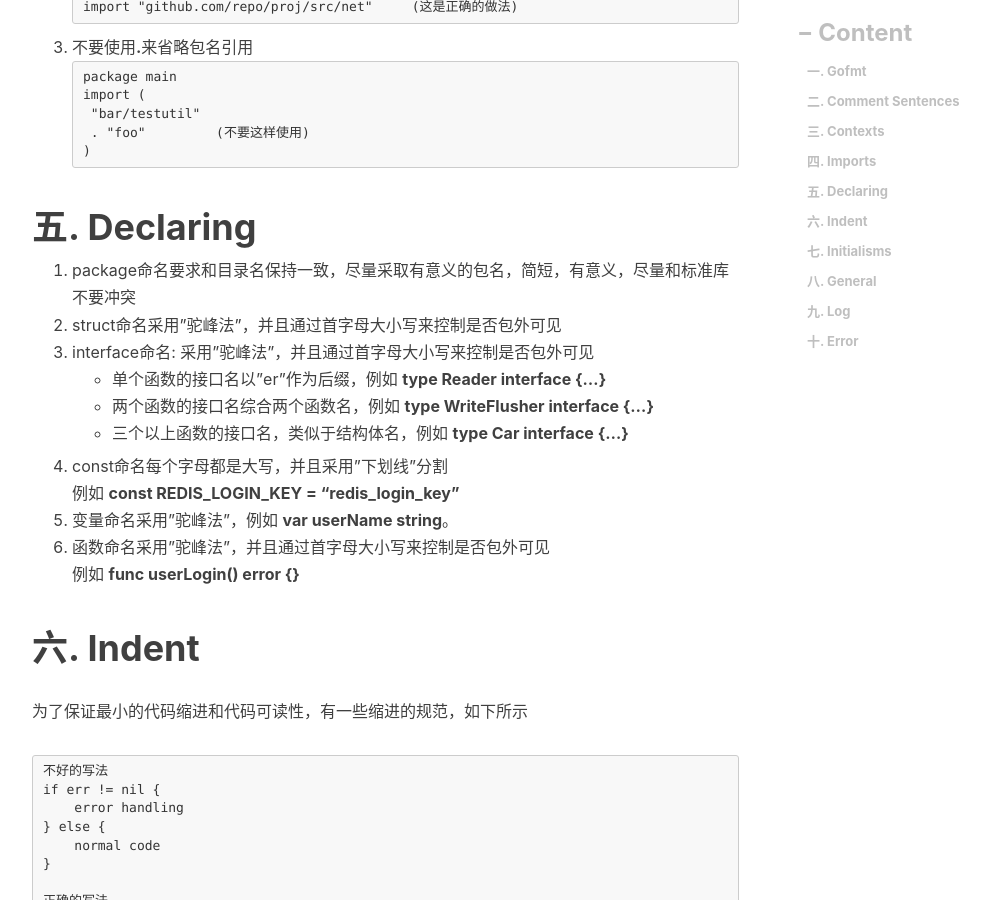
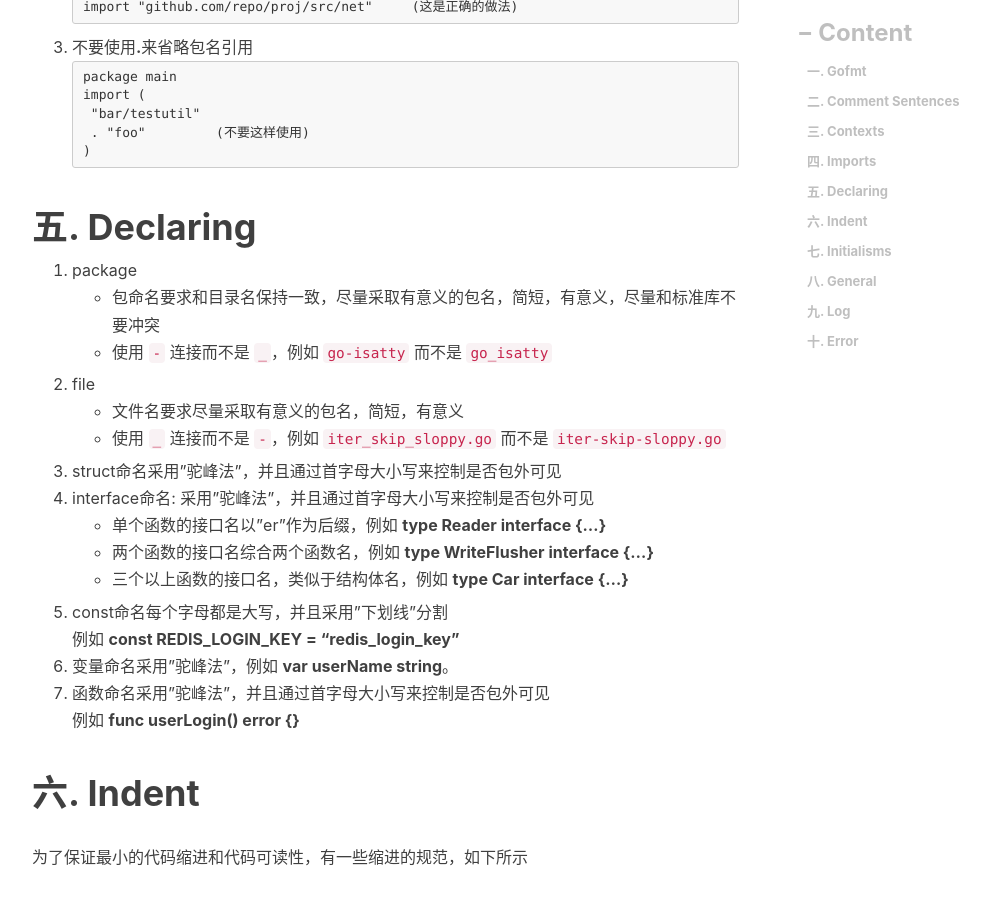
Before and after one commit to engru/chenguolin.github.io, a Jekyll site: the page built from _posts/2018-07-03-【Go-4】Go语言编码规范.md, in a window 1280 px wide and 900 px high, scrolled down 1824 px. Shown: the whole window, without its empty margins (233-1223 px from the left). Built offline with Jekyll 4.4.1, drawn with Linux system fonts in a browser that asks for light colours; nearby versions of some CDN libraries; comment, search, counter and statistics services are not loaded.

Commit message:
Update 2018-07-03-【Go-4】Go语言编码规范.md

````diff
--- a/_posts/2018-07-03-【Go-4】Go语言编码规范.md
+++ b/_posts/2018-07-03-【Go-4】Go语言编码规范.md
@@ -69,16 +69,21 @@ import (
 ```
 
 # 五. Declaring
-1. package命名要求和目录名保持一致，尽量采取有意义的包名，简短，有意义，尽量和标准库不要冲突
-2. struct命名采用"驼峰法"，并且通过首字母大小写来控制是否包外可见
-3. interface命名: 采用"驼峰法"，并且通过首字母大小写来控制是否包外可见
+1. package
+    * 包命名要求和目录名保持一致，尽量采取有意义的包名，简短，有意义，尽量和标准库不要冲突
+    * 使用 `-` 连接而不是 `_`，例如 `go-isatty` 而不是 `go_isatty`
+2. file
+    * 文件名要求尽量采取有意义的包名，简短，有意义
+    * 使用 `_` 连接而不是 `-`，例如 `iter_skip_sloppy.go` 而不是 `iter-skip-sloppy.go`
+3. struct命名采用"驼峰法"，并且通过首字母大小写来控制是否包外可见
+4. interface命名: 采用"驼峰法"，并且通过首字母大小写来控制是否包外可见
     * 单个函数的接口名以"er"作为后缀，例如 **type Reader interface {...}**
     * 两个函数的接口名综合两个函数名，例如 **type WriteFlusher interface {...}**
     * 三个以上函数的接口名，类似于结构体名，例如 **type Car interface {...}**
-4. const命名每个字母都是大写，并且采用"下划线"分割
+5. const命名每个字母都是大写，并且采用"下划线"分割
    例如 **const REDIS_LOGIN_KEY = "redis_login_key"**
-5. 变量命名采用"驼峰法"，例如 **var userName string**。
-6. 函数命名采用"驼峰法"，并且通过首字母大小写来控制是否包外可见
+6. 变量命名采用"驼峰法"，例如 **var userName string**。
+7. 函数命名采用"驼峰法"，并且通过首字母大小写来控制是否包外可见
    例如 **func userLogin() error {}**
 
 # 六. Indent
````
